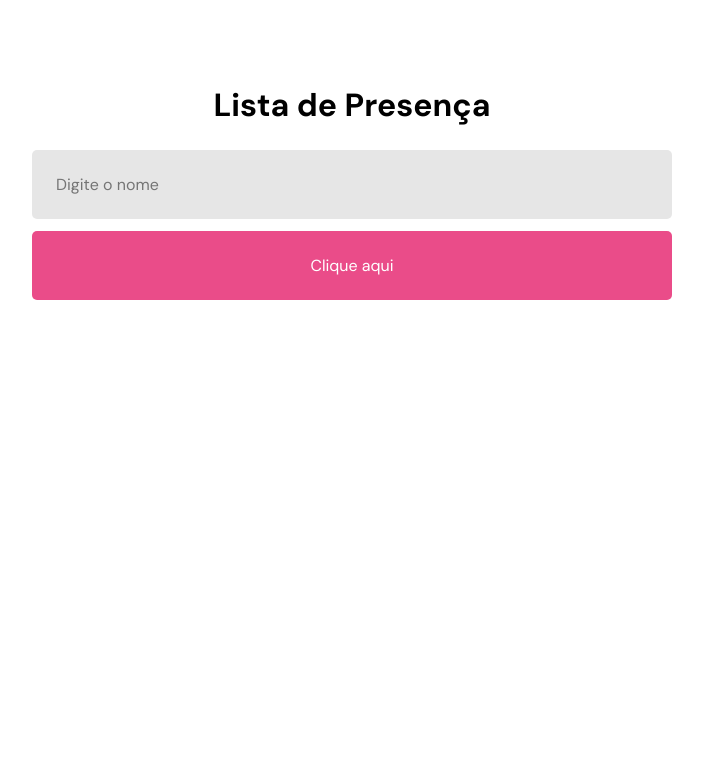
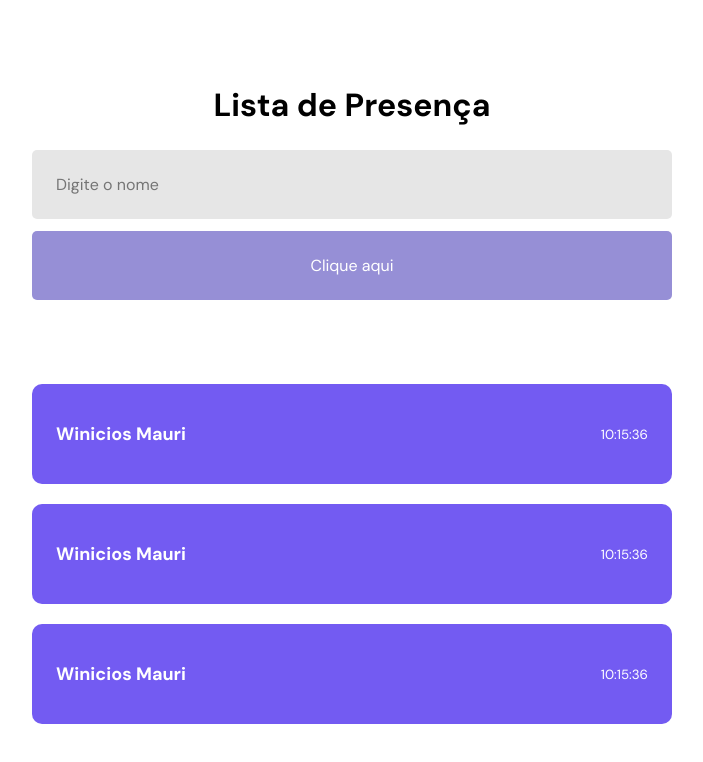
Before and after one commit to Winicios-Mauri/projeto_react, a React (Vite) app: page / in a window 1280 px wide. Shown: the top 762 px of the page, without its empty margins (288-991 px from the left). Built offline with nearby package versions, Linux system fonts and the light colour scheme.

Commit message:
:tada trabalhando_com_componenetes

```diff
--- /dev/null
+++ b/src/components/Card/index.jsx
@@ -0,0 +1,10 @@
+import './styles.css';
+
+export function Card(){
+  return(
+    <div className="card">
+      <strong>Winicios Mauri </strong>
+      <small>10:15:36 </small>
+    </div>
+  )
+}
--- /dev/null
+++ b/src/components/Card/styles.css
@@ -0,0 +1,20 @@
+.card {
+  height: 100px;
+  width: 50%;
+
+  background: #735bf2;
+  color: #fff;
+
+  border-radius: 10px;
+  margin-bottom: 20px;
+
+  display: flex;
+  align-items: center;
+  justify-content: space-between;
+
+  padding: 24px;
+}
+
+.card strong {
+  font-size: 18px;
+}
--- a/src/pages/Home/index.jsx
+++ b/src/pages/Home/index.jsx
@@ -1,4 +1,5 @@
-import './styles.css'
+import './styles.css';
+import { Card } from '../../components/Card';
 
 export function Home() {
   return (
@@ -6,6 +7,11 @@ export function Home() {
       <h1>Lista de Presença</h1>
       <input type="text" placeholder="Digite o nome" />
       <button type="button">Clique aqui</button>
+
+      <Card />
+      <Card />
+      <Card />
     </div>
+
   )
 }
--- a/src/pages/Home/styles.css
+++ b/src/pages/Home/styles.css
@@ -24,7 +24,7 @@
   padding: 24px;
   font-weight: 24px;
 
-  background: #EA4C89;
+  background: #968fd6;
   color: #FFFFFF;
 
   border-radius: 5px;
```
